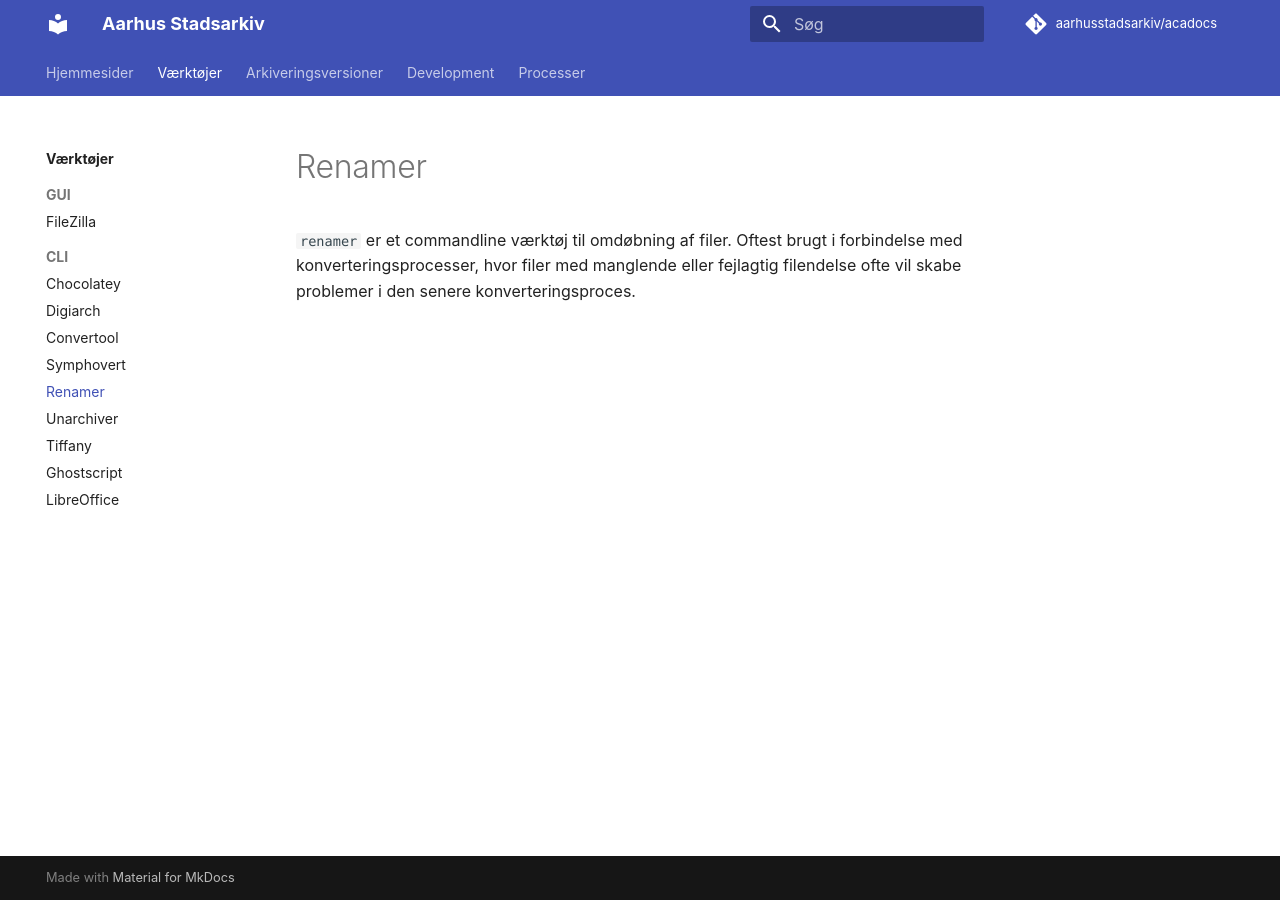
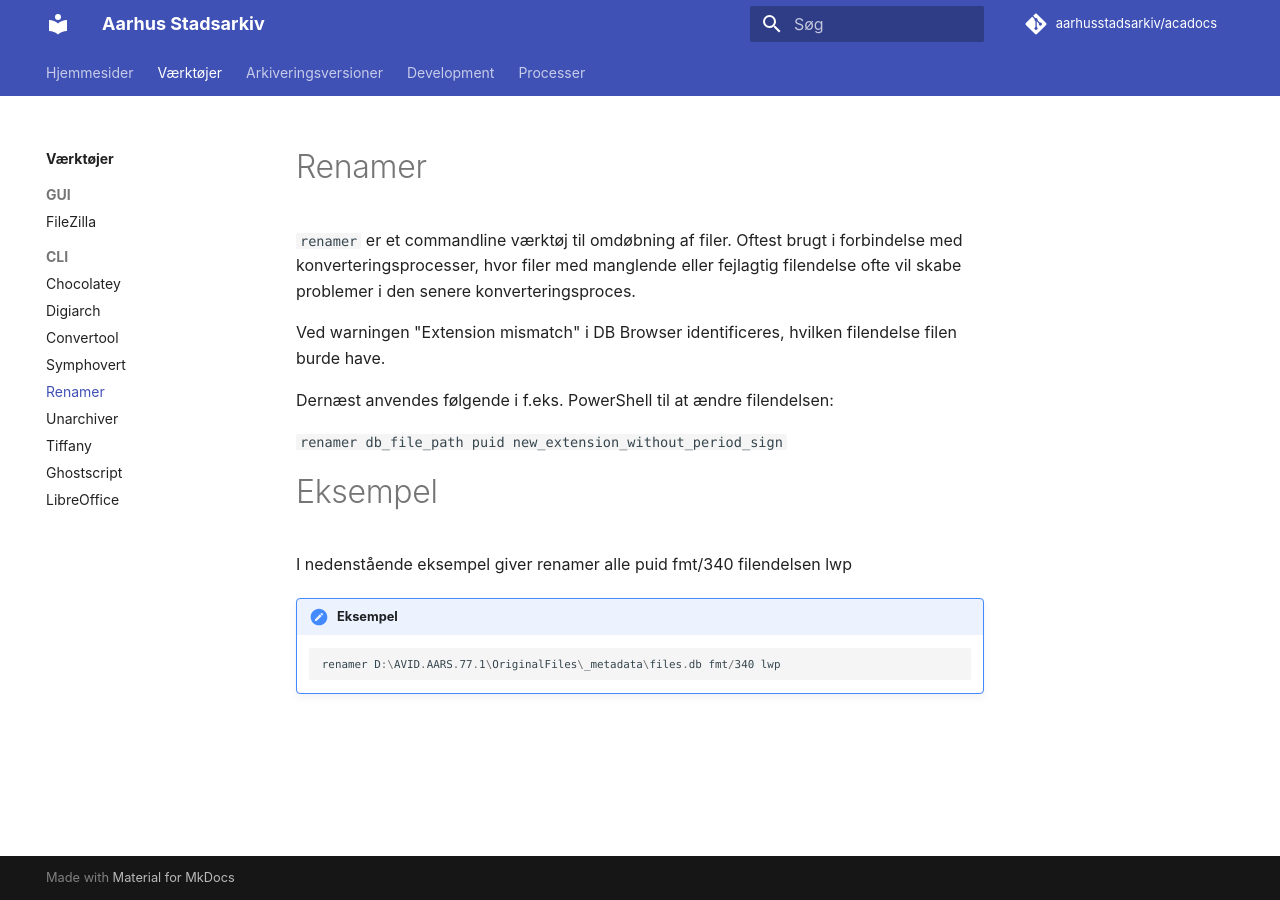
Before and after one commit to aarhusstadsarkiv/acadocs, an MkDocs documentation site: the page built from docs/tools/renamer.md, in a window 1280 px wide. Built offline with MkDocs 1.6.1 and Material for MkDocs 9.7.7, drawn with Linux system fonts in a browser that asks for light colours; comment, search, counter and statistics services are not loaded.

Commit message:
Update renamer.md

````diff
--- a/docs/tools/renamer.md
+++ b/docs/tools/renamer.md
@@ -1,2 +1,16 @@
 # Renamer
 ```renamer``` er et commandline værktøj til omdøbning af filer. Oftest brugt i forbindelse med konverteringsprocesser, hvor filer med manglende eller fejlagtig filendelse ofte vil skabe problemer i den senere konverteringsproces.
+
+Ved warningen "Extension mismatch" i DB Browser identificeres, hvilken filendelse filen burde have.
+
+Dernæst anvendes følgende i f.eks. PowerShell til at ændre filendelsen:
+
+```renamer db_file_path puid new_extension_without_period_sign```
+
+# Eksempel
+I nedenstående eksempel giver renamer alle puid fmt/340 filendelsen lwp
+
+!!! hint "Eksempel"
+    ```powershell
+    renamer D:\AVID.AARS.77.1\OriginalFiles\_metadata\files.db fmt/340 lwp
+    ```
````
